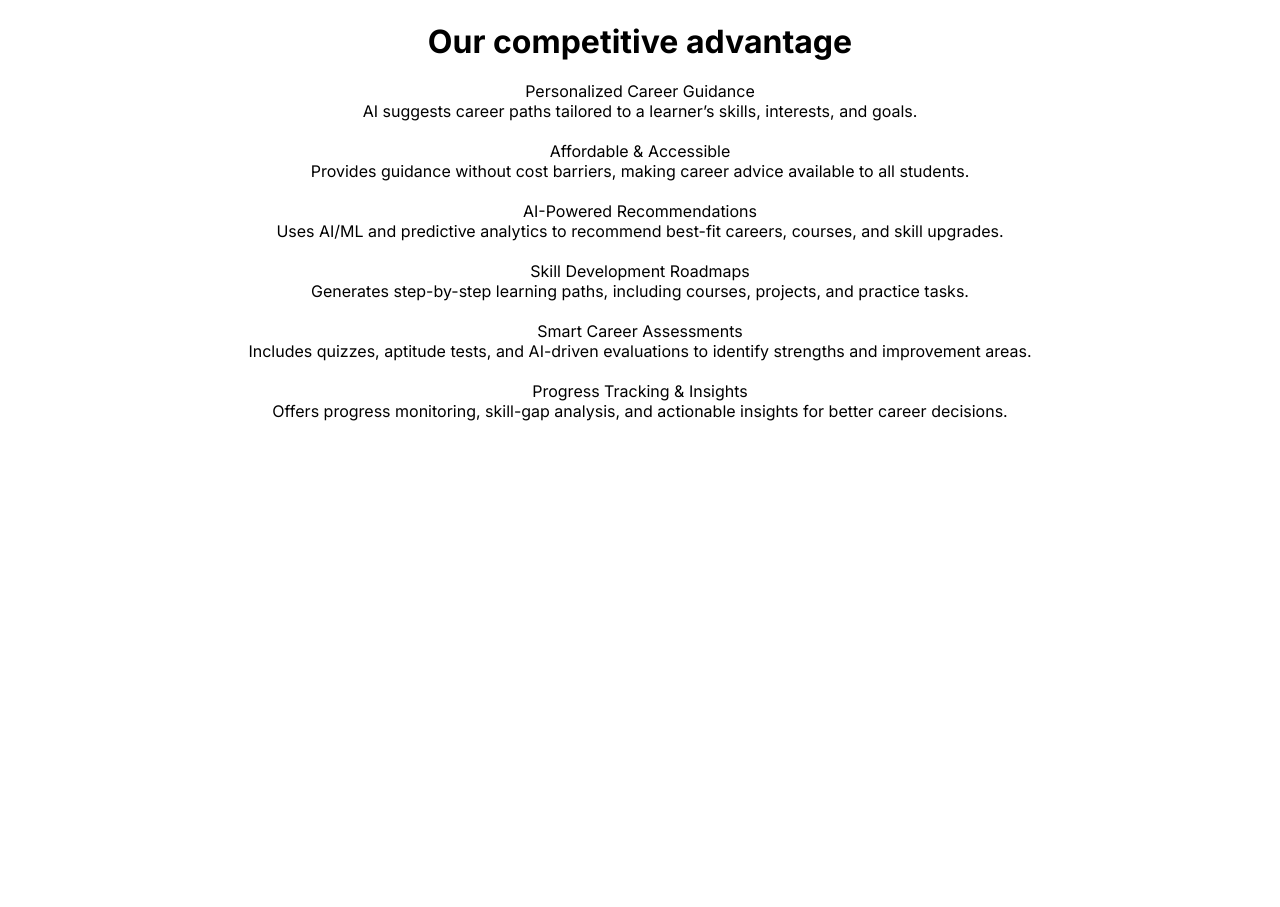
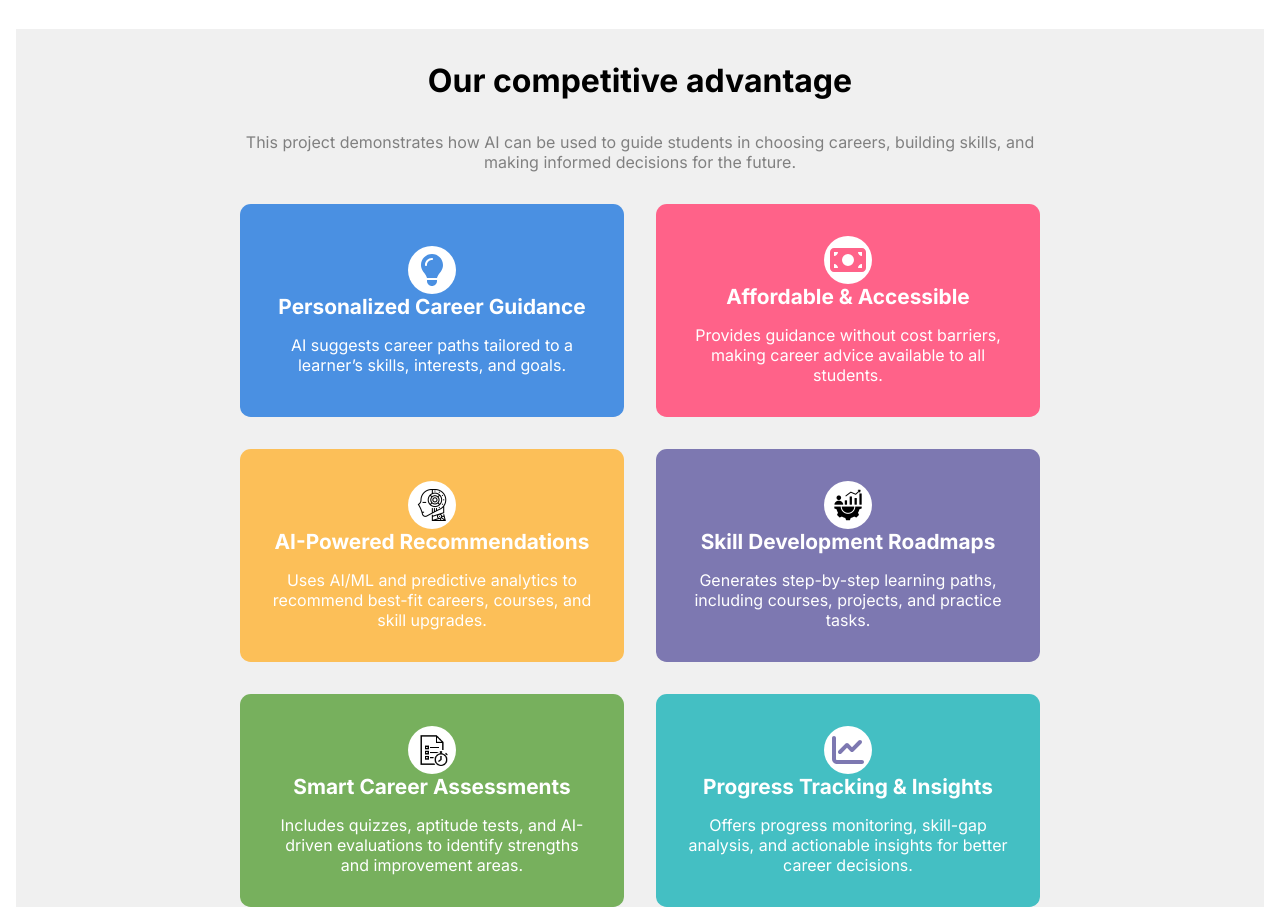
Before and after one commit to Mahak-Codes/CareerSyncer, a plain HTML site: page index.html in a window 1280 px wide. Shown: the part 867-1774 px from the top of the page. Before the commit the page ends 1288 px from the top, so only its background shows below. Drawn offline with Linux system fonts and the light colour scheme.

Commit message:
css feature-card

```diff
--- a/index.html
+++ b/index.html
@@ -82,15 +82,20 @@
 
         </div>
     </div>
+    <div class="wrapper">
     <div class="feature-container">
+
       <div class="main-title">
-        <h1>Our competitive advantage</h1>
+         Our competitive advantage
+       </div>
+      <div class="main-desc">
+        This project demonstrates how AI can be used to guide students in choosing careers, building skills, and making informed decisions for the future.
       </div>
 
       <div class="feature-grid">
         <div class="feature-card">
           <div class="icon-container">
-            <img src="" alt="" />
+            <img class="svg-img" src="assets/PersonalizedLearn.svg" alt="" />
           </div>
           <div class="feature-info">
             <div class="feature-title">Personalized Career Guidance</div>
@@ -103,7 +108,7 @@
 
         <div class="feature-card">
           <div class="icon-container">
-            <img src="" alt="" />
+            <img class="svg-img"src="assets/Affordability.svg" alt="" />
           </div>
           <div class="feature-info">
             <div class="feature-title">Affordable & Accessible</div>
@@ -116,7 +121,7 @@
 
         <div class="feature-card">
           <div class="icon-container">
-            <img src="" alt="" />
+            <img class="svg-img"src="assets/ai-recommeder.png" alt="" />
           </div>
           <div class="feature-info">
             <div class="feature-title">AI-Powered Recommendations</div>
@@ -129,7 +134,7 @@
 
         <div class="feature-card">
           <div class="icon-container">
-            <img src="" alt="" />
+            <img class="svg-img"src="assets/skill-development.png" alt="" />
           </div>
           <div class="feature-info">
             <div class="feature-title">Skill Development Roadmaps</div>
@@ -142,7 +147,7 @@
 
         <div class="feature-card">
           <div class="icon-container">
-            <img src="" alt="" />
+            <img class="svg-img"src="assets/career-assessments.png" alt="" />
           </div>
           <div class="feature-info">
             <div class="feature-title">Smart Career Assessments</div>
@@ -155,7 +160,7 @@
 
         <div class="feature-card">
           <div class="icon-container">
-            <img src="" alt="" />
+            <img class="svg-img" src="assets/Analytics.svg" alt="" />
           </div>
           <div class="feature-info">
             <div class="feature-title">Progress Tracking & Insights</div>
@@ -167,6 +172,6 @@
         </div>
       </div>
     </div>
-
+   </div>
   </body>
 </html>
--- a/style.css
+++ b/style.css
@@ -204,6 +204,7 @@ body{
         padding-left: 0;
         font-size: 1rem;
     }
+
 }
 
 @media screen and (max-width:768px) {
@@ -240,7 +241,7 @@ body{
     gap: 0.5rem;
 }
 .svg-img{
-    height: 1.56rem;
+    height: 2rem;
 }
 .logo-txt{
     margin-top: 0.25rem;
@@ -261,3 +262,83 @@ body{
         gap: 1rem;
     }
 }
+.main-title{
+    padding: 2rem;
+    font-size: 2rem;
+    font-weight: bold;
+}
+.wrapper{
+    background-color: var(--light-gray);
+    display: flex;
+    justify-content: center;
+    align-items: center;
+    text-align: center;
+    flex-direction: column;
+}
+.feature-container{
+    max-width: 800px;
+}
+
+.feature-grid{
+    display: grid;
+    grid-gap: 2rem;
+    margin-top: 2rem;
+    grid-template-columns: repeat(2,1fr);
+
+}
+.feature-card{
+    display: flex;
+    justify-content: center;
+    align-items: center;
+    border: none;
+    flex-direction: column;
+    border-radius: 0.675rem;
+    padding: 2rem;
+
+}
+.feature-title {
+    color: white;
+    font-weight: bold;
+    font-size: 1.3rem;
+}
+.feature-desc{
+    margin-top: 1rem;
+    color: white;
+}
+.icon-container{
+  display: flex;
+  justify-content: center;
+  align-items: center;
+  width: 2rem;
+  height: 2rem;
+  border:none;
+  border-radius: 50%;
+  padding: 0.5rem;
+  background-color: var(--background-color);
+}
+.feature-card:nth-child(1){
+    background-color: #4a90e2;;
+}
+.feature-card:nth-child(2){
+    background-color: #fF6289;;
+}
+.feature-card:nth-child(3){
+    background-color: #fcbf58;
+}
+.feature-card:nth-child(4){
+    background-color: #7d78b1;;
+}
+.feature-card:nth-child(5){
+    background-color: #77b05d;
+}
+.feature-card:nth-child(6){
+    background-color: #44bfc3;;
+}
+.main-desc{
+    color: var(--gray);
+}
+@media screen and (max-width:768px){
+    .feature-grid{
+        grid-template-columns: repeat(1,1fr);
+    }
+}
```
Also changed, not shown: assets/ai-recommeder.png (added), assets/career-assessments.png (added), assets/skill-development.png (added).
